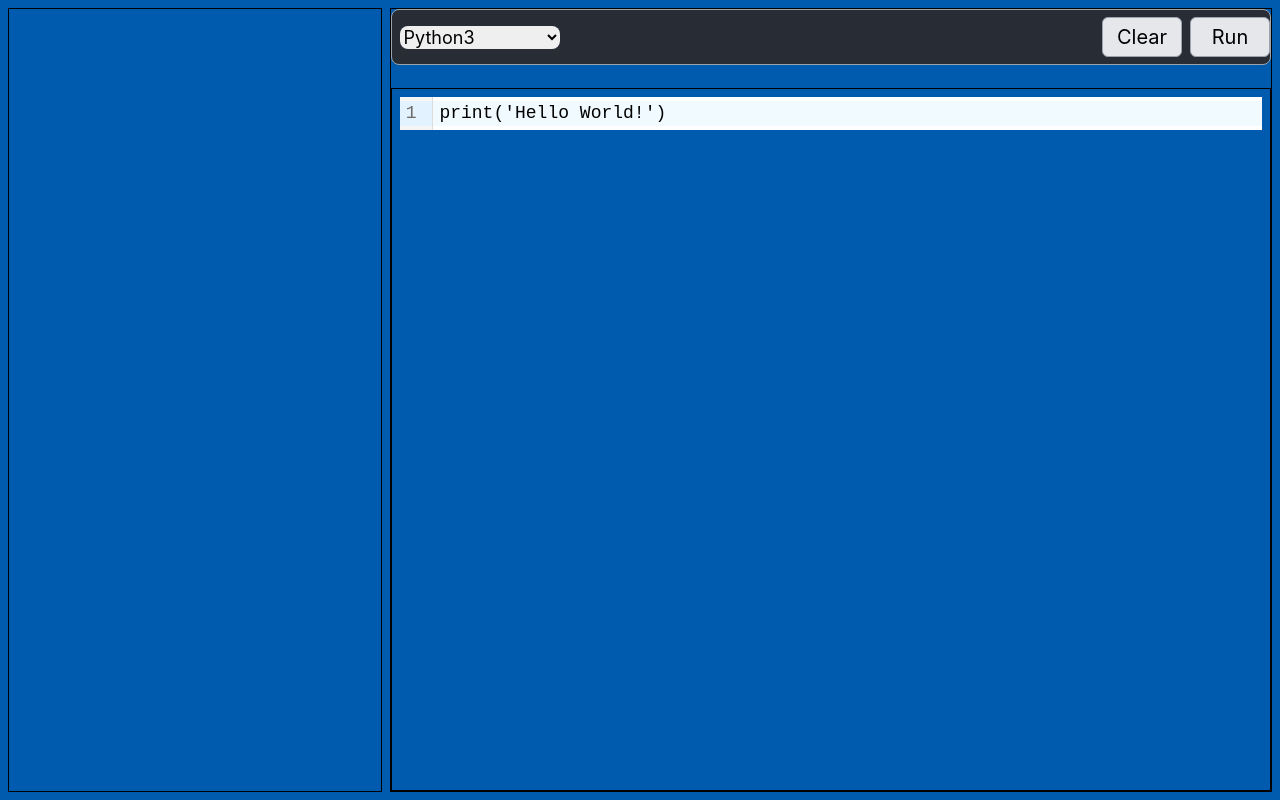
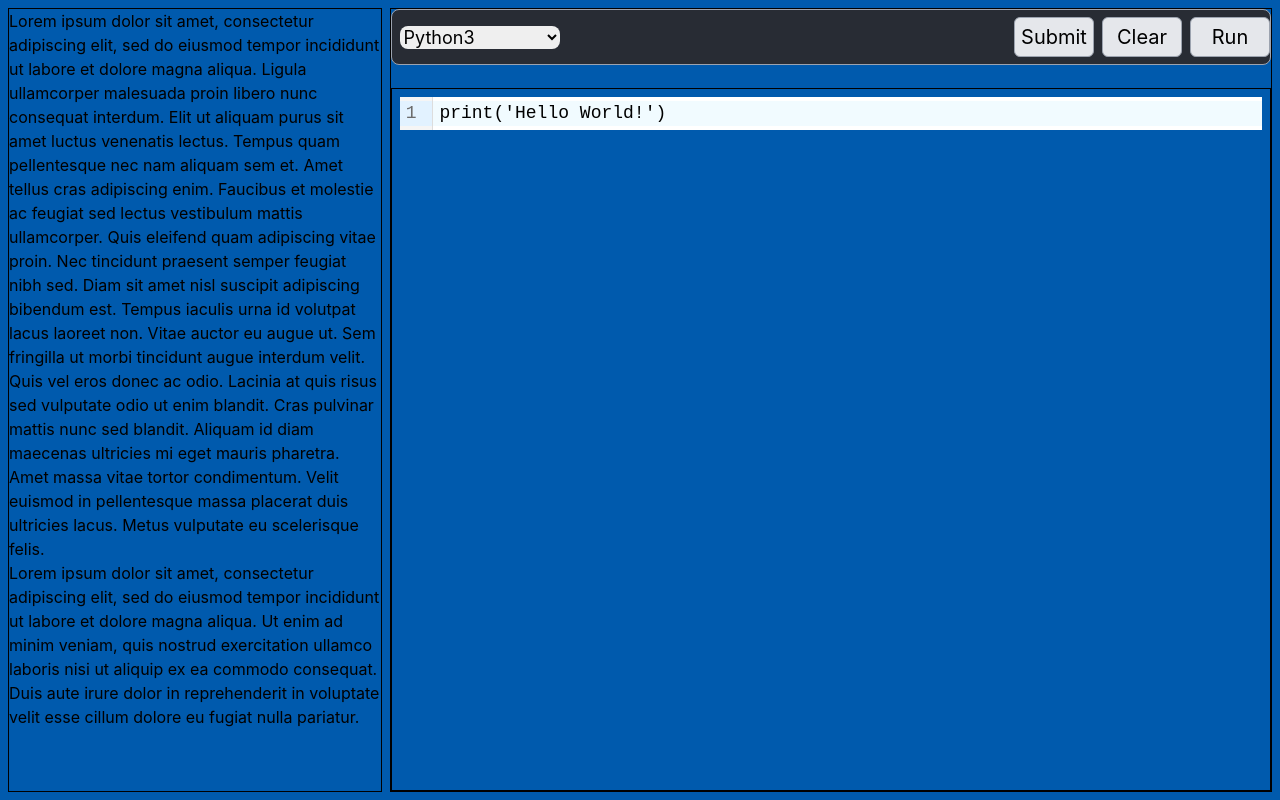
Before and after one commit to ethiclesshacker/code-editor-frontend, a React (Vite) app: page /question in a window 1280 px wide. Built offline with nearby package versions, Linux system fonts and the light colour scheme.

Commit message:
Questions

```diff
--- a/src/components/QuestionCode.jsx
+++ b/src/components/QuestionCode.jsx
@@ -40,7 +40,17 @@ export default function QuestionCode() {
   }
   return (
     <div id="main" className="grid h-[100%] w-[100%] grid-cols-10 gap-2 p-2">
-      <div className="col-span-3 col-start-1 border border-solid border-black"></div>
+      <div className="col-span-3 col-start-1 border border-solid border-black">
+        <div>
+        Lorem ipsum dolor sit amet, consectetur adipiscing elit, sed do eiusmod tempor incididunt ut labore et dolore magna aliqua. Ligula ullamcorper malesuada proin libero nunc consequat interdum. Elit ut aliquam purus sit amet luctus venenatis lectus. Tempus quam pellentesque nec nam aliquam sem et. Amet tellus cras adipiscing enim. Faucibus et molestie ac feugiat sed lectus vestibulum mattis ullamcorper. Quis eleifend quam adipiscing vitae proin. Nec tincidunt praesent semper feugiat nibh sed. Diam sit amet nisl suscipit adipiscing bibendum est. Tempus iaculis urna id volutpat lacus laoreet non. Vitae auctor eu augue ut. Sem fringilla ut morbi tincidunt augue interdum velit. Quis vel eros donec ac odio. Lacinia at quis risus sed vulputate odio ut enim blandit. Cras pulvinar mattis nunc sed blandit. Aliquam id diam maecenas ultricies mi eget mauris pharetra. Amet massa vitae tortor condimentum. Velit euismod in pellentesque massa placerat duis ultricies lacus. Metus vulputate eu scelerisque felis.
+
+        </div>
+        <div>
+        Lorem ipsum dolor sit amet, consectetur adipiscing elit, sed do eiusmod tempor incididunt ut labore et dolore magna aliqua.
+        Ut enim ad minim veniam, quis nostrud exercitation ullamco laboris nisi ut aliquip ex ea commodo consequat.
+        Duis aute irure dolor in reprehenderit in voluptate velit esse cillum dolore eu fugiat nulla pariatur.
+      </div>
+      </div>
 
       <div className="col-span-7 col-start-4 grid h-[100%] grid-cols-5 grid-rows-10 gap-2 border border-solid border-black">
         {/* <!-- Element 2: Code Holder --> */}
@@ -60,6 +70,13 @@ export default function QuestionCode() {
             <option value="java">Java</option>
           </select>
           {/* <!-- <button id="js">JS</button> --> */}
+          <button
+            id="submit"
+            onClick={() => setCodeValue("")}
+            className="mr-2 h-10 w-20 rounded-md border border-solid border-gray-400 bg-gray-200 text-center text-xl"
+          >
+            Submit
+          </button>
           <button
             type="reset"
             id="rst"
```
